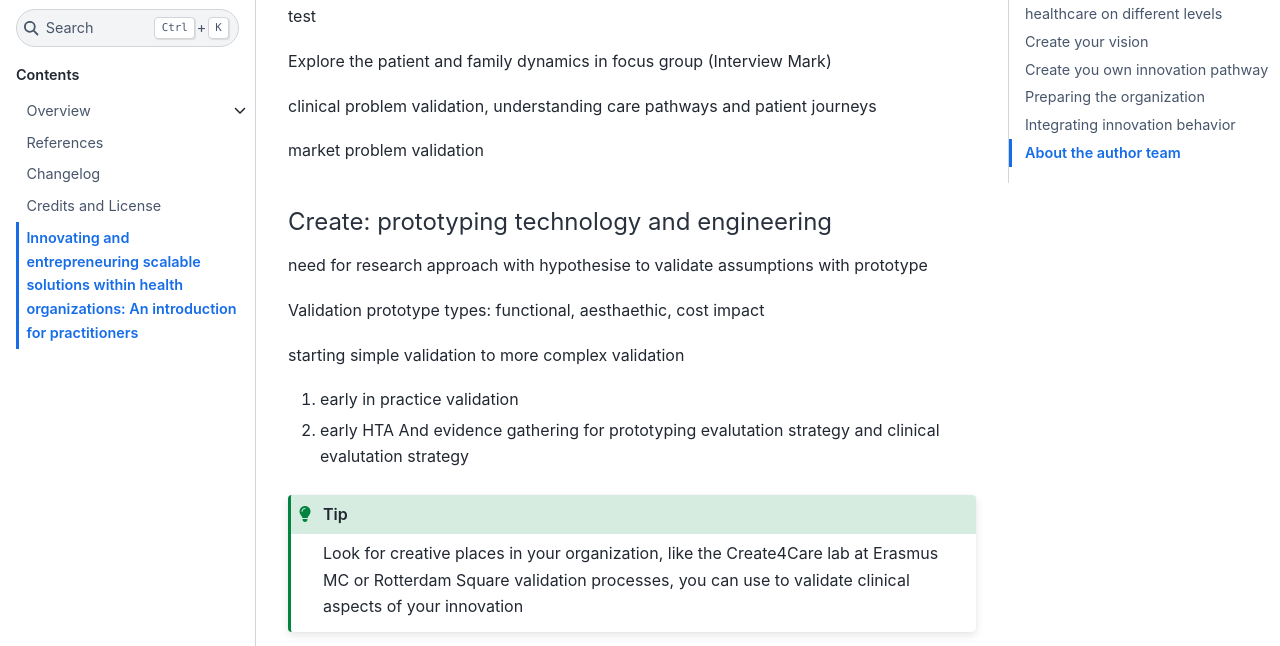
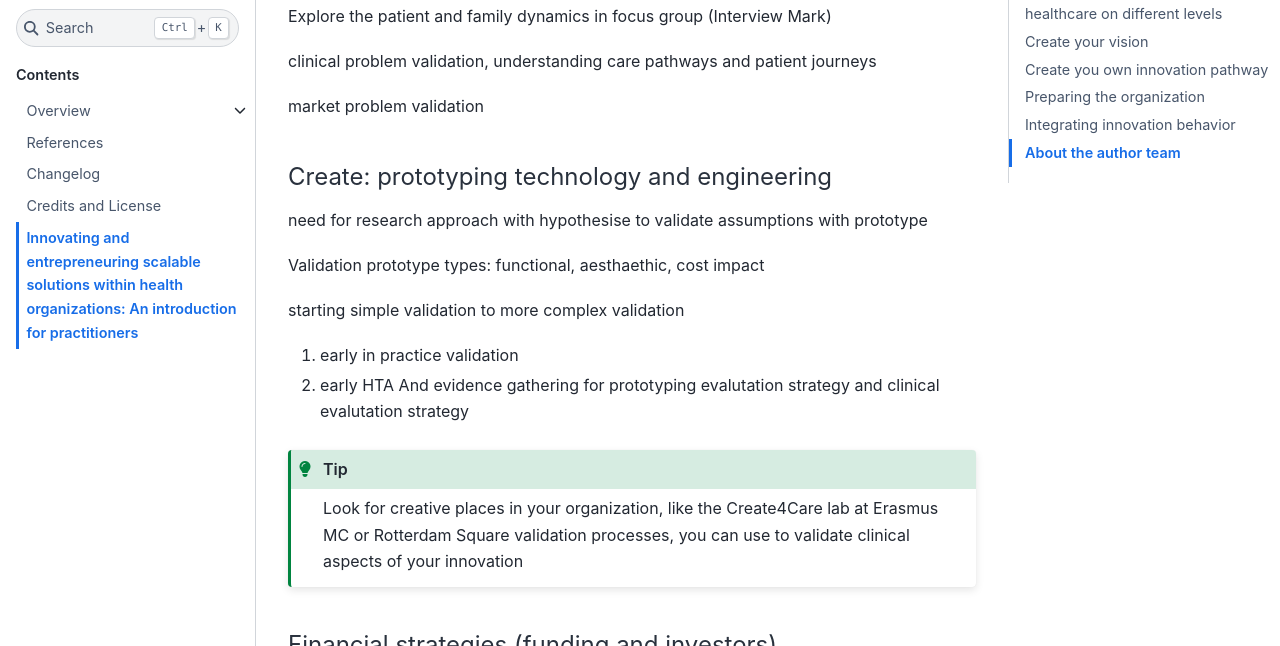
Before and after one commit to pietervandekerckhove/handbook-innovating-health, a Jupyter Book: the page built from book/Innovating_healthcare.md, in a window 1280 px wide and 900 px high, scrolled down 7775 px, cut to the strip 254-900 px from the top of the window. Built offline with Jupyter Book 1.0.4 settings and Sphinx 7.4.7 and the Sphinx Book theme 1.1.4, drawn with Linux system fonts in a browser that asks for light colours; comment, search, counter and statistics services are not loaded.

Commit message:
Update Innovating_healthcare.md

```diff
--- a/book/Innovating_healthcare.md
+++ b/book/Innovating_healthcare.md
@@ -218,15 +218,16 @@
 
 <iframe src="https://tudelft.h5p.com/content/1292435448749375067/embed" aria-label="Learning from patient experience" width="1088" height="637" frameborder="0" allowfullscreen="allowfullscreen" allow="autoplay *; geolocation *; microphone *; camera *; midi *; encrypted-media *"></iframe><script src="https://tudelft.h5p.com/js/h5p-resizer.js" charset="UTF-8"></script>
 
+
 <script src=https://utteranc.es/client.js
-        repo="pietervandekerckhove/handbook-innovating-health"
+        repo="https://pietervandekerckhove.github.io/handbook-innovation-health"
         issue-term="pathname"
         theme="github-light"
         crossorigin="anonymous"
         async>
 </script>
 
-test
+
 
 Explore the patient and family dynamics in focus group (Interview Mark)
 
```
